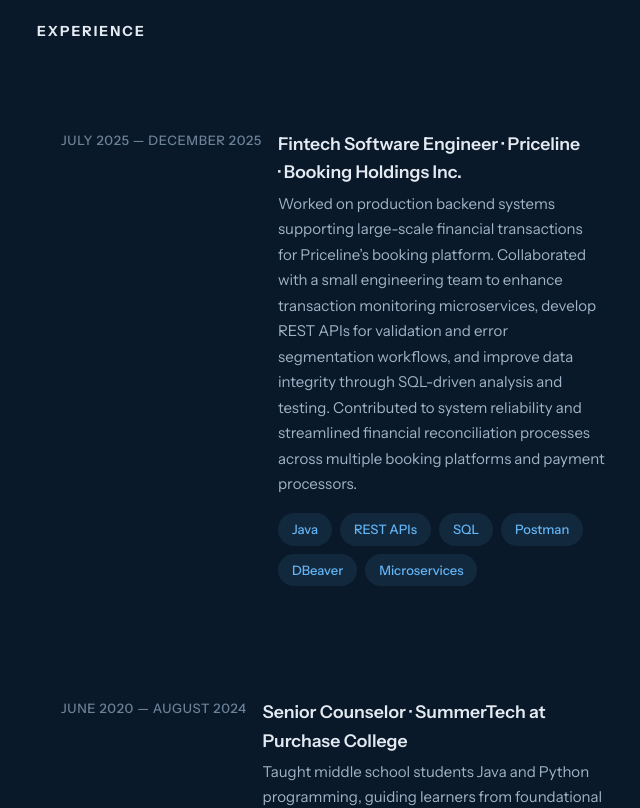
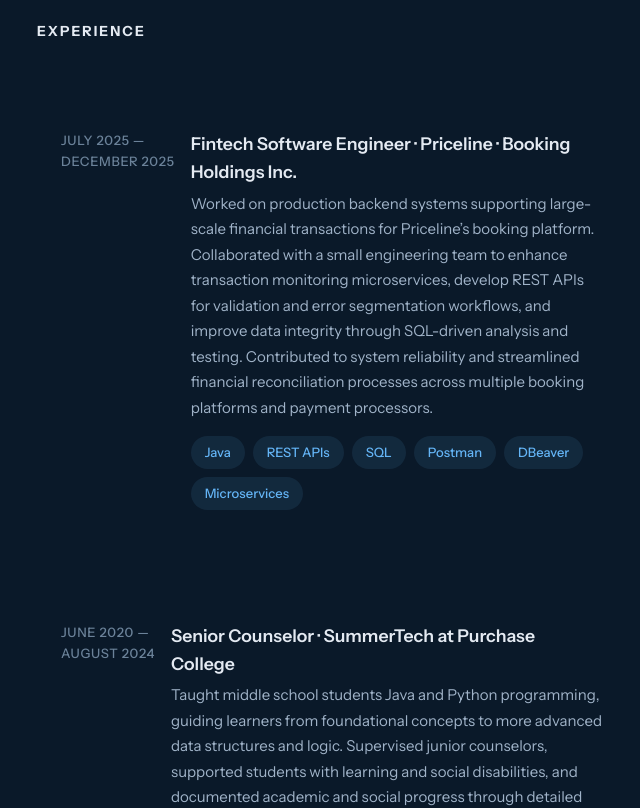
Before and after one commit to Connor-Karr/connor-karr-portfolio, a React (Create React App) app: page / in a window 1280 px wide. Shown: the part 860-1668 px from the top of the page, without its empty margins (587-1227 px from the left). Built offline with nearby package versions, Linux system fonts and the light colour scheme; the HTML template or start-up script is replaced by a standard one.

Commit message:
Made the dates line loop

```diff
--- a/src/components/Experience.css
+++ b/src/components/Experience.css
@@ -28,7 +28,7 @@
   color: var(--text-tertiary);
   text-transform: uppercase;
   letter-spacing: 0.05em;
-  white-space: nowrap;
+  white-space: pre-line;
   font-weight: 500;
 }
 
--- a/src/components/Experience.js
+++ b/src/components/Experience.js
@@ -4,7 +4,7 @@
 const Experience = () => {
   const experiences = [
       {
-      period: 'July 2025 — December 2025',
+      period: 'July 2025 —\nDecember 2025',
       title: 'Fintech Software Engineer',
       company: 'Priceline · Booking Holdings Inc.',
       description: 'Worked on production backend systems supporting large-scale financial transactions for Priceline’s booking platform. Collaborated with a small engineering team to enhance transaction monitoring microservices, develop REST APIs for validation and error segmentation workflows, and improve data integrity through SQL-driven analysis and testing. Contributed to system reliability and streamlined financial reconciliation processes across multiple booking platforms and payment processors.',
@@ -12,7 +12,7 @@
       link: 'https://www.priceline.com/'
     },
     {
-      period: 'June 2020 — August 2024',
+      period: 'June 2020 —\nAugust 2024',
       title: 'Senior Counselor',
       company: 'SummerTech at Purchase College',
       description: 'Taught middle school students Java and Python programming, guiding learners from foundational concepts to more advanced data structures and logic. Supervised junior counselors, supported students with learning and social disabilities, and documented academic and social progress through detailed evaluations. Focused on creating an inclusive and structured learning environment while developing leadership and communication skills.',
@@ -20,7 +20,7 @@
       link: 'https://www.summertech.net/'
     },
     {
-      period: 'May 2024 — Present',
+      period: 'May 2024 —\nPresent',
       title: 'Coding Tutor',
       company: 'Coditum & Wyzant',
       description: 'Mentor students through individualized, project-based coding instruction across a range of programming languages and experience levels. Emphasize strong fundamentals while helping students apply concepts through hands-on projects and real-world problem solving in web development and software engineering.',
@@ -28,7 +28,7 @@
       link: 'https://www.wyzant.com/'
     },
     {
-      period: 'January 2025 — Present',
+      period: 'January 2025 —\nPresent',
       title: 'Tech Consulting Foundations Member',
       company: 'TAMID at Northeastern',
       description: 'Built a responsive news platform for TAMID, developing the frontend with React and implementing backend APIs using Flask and MySQL. Focused on clean UI design, data-driven content management, and full-stack integration to support student-led consulting initiatives.',
@@ -36,7 +36,7 @@
       link: 'https://www.nutamid.org/tech-consulting'
     },
     {
-      period: 'September 2024 — January 2025',
+      period: 'September 2024 —\nJanuary 2025',
       title: 'Web Development Team Member',
       company: 'Northeastern Electric Racing',
       description: 'Contributed to the development of Finishline, a project and team management platform for a collegiate electric racing team. Worked collaboratively to improve features for tracking deadlines, progress, and technical developments, supporting better coordination across subteams.',
```
